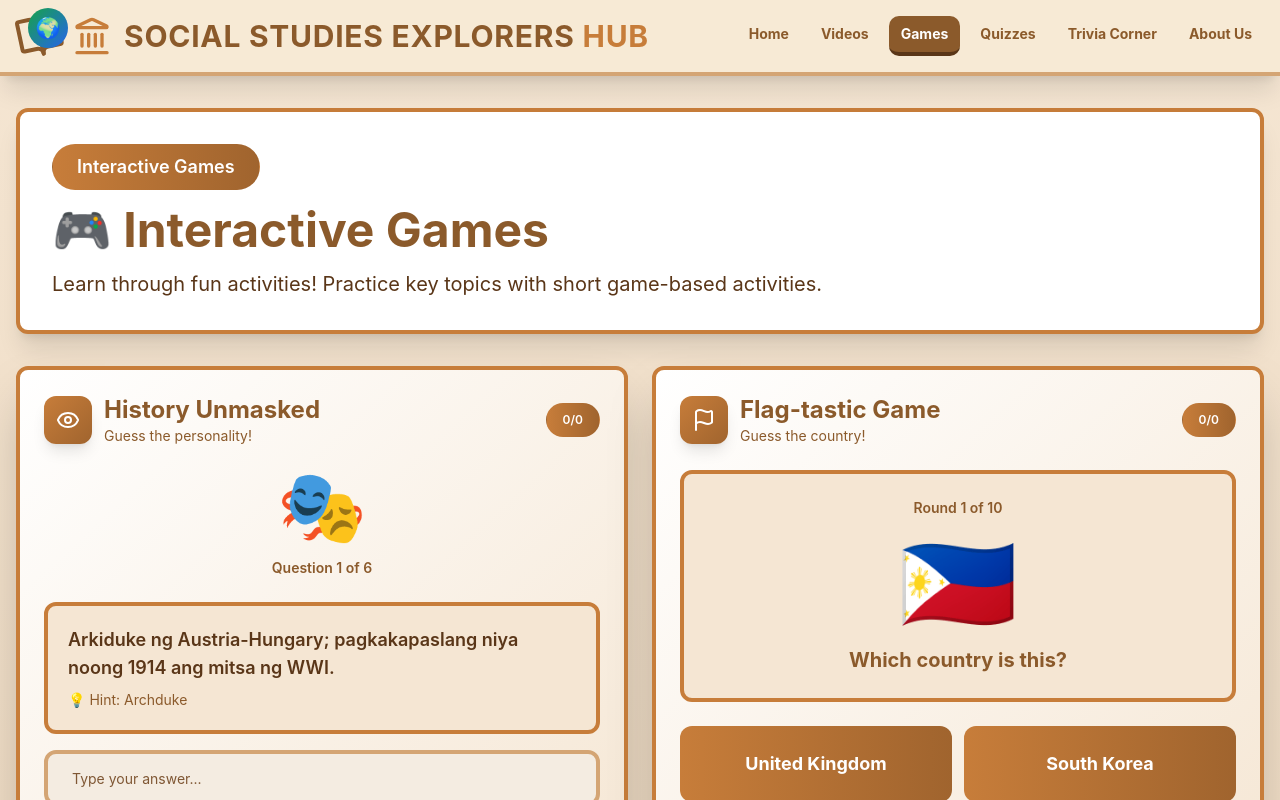
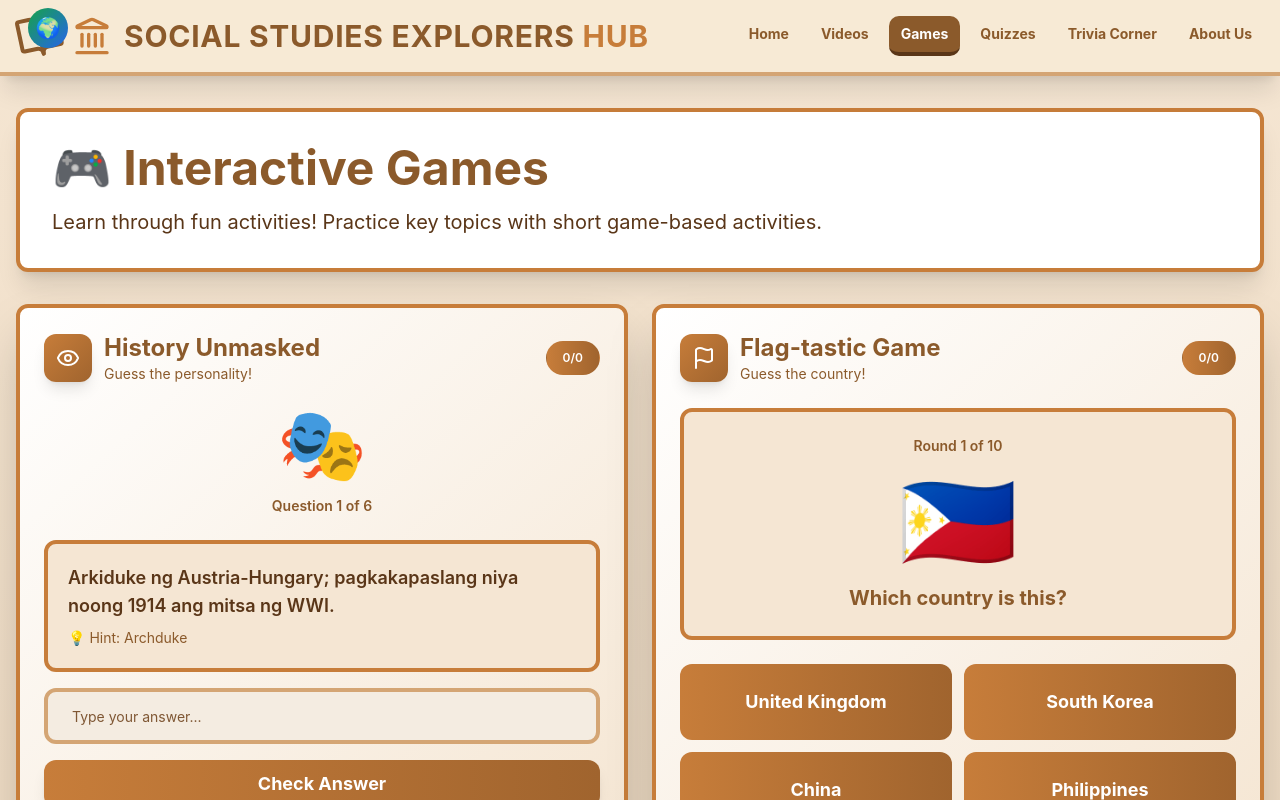
Before and after one commit to lmrkend-pixel/History8-03941709, a React (Vite) app: page / in a window 1280 px wide. Both pictures are taken after a click on the button "Games". Shown: the top 800 px of the page. Built offline with nearby package versions, Linux system fonts and the light colour scheme.

Commit message:
style(ui): remove redundant section title badges

```diff
--- a/src/components/GamesSection.tsx
+++ b/src/components/GamesSection.tsx
@@ -9,9 +9,6 @@ export default function GamesSection() {
   return (
     <div className="space-y-8">
       <Card className="border-4 border-[#c77d3a] bg-white p-8 shadow-xl rounded-xl">
-        <Badge className="bg-gradient-to-r from-[#c77d3a] to-[#a0642e] text-white px-6 py-2 text-lg mb-4">
-          Interactive Games
-        </Badge>
         <h2 className="text-4xl md:text-5xl font-bold text-[#8b5a2b] mb-4">
           🎮 Interactive Games
         </h2>
--- a/src/components/QuizzesSection.tsx
+++ b/src/components/QuizzesSection.tsx
@@ -136,9 +136,6 @@ export default function QuizzesSection() {
     return (
       <div className="space-y-8">
         <Card className="border-4 border-[#d49240] bg-white p-8 shadow-xl rounded-xl">
-          <Badge className="bg-gradient-to-r from-[#d49240] to-[#b87835] text-white px-6 py-2 text-lg mb-4">
-            Quizzes
-          </Badge>
           <h2 className="text-4xl md:text-5xl font-bold text-[#8b5a2b] mb-4">
             📝 Test Your Knowledge
           </h2>
--- a/src/pages/Index.tsx
+++ b/src/pages/Index.tsx
@@ -281,9 +281,6 @@ function VideosSection() {
   return (
     <div className="space-y-8">
       <Card className="border-4 border-[#8b5a2b] bg-white p-8 shadow-xl rounded-xl">
-        <Badge className="bg-gradient-to-r from-[#8b5a2b] to-[#6b4423] text-white px-6 py-2 text-lg mb-4">
-          Video Lessons
-        </Badge>
         <h2 className="text-4xl md:text-5xl font-bold text-[#8b5a2b] mb-4">
           📹 Video Lessons
         </h2>
```
